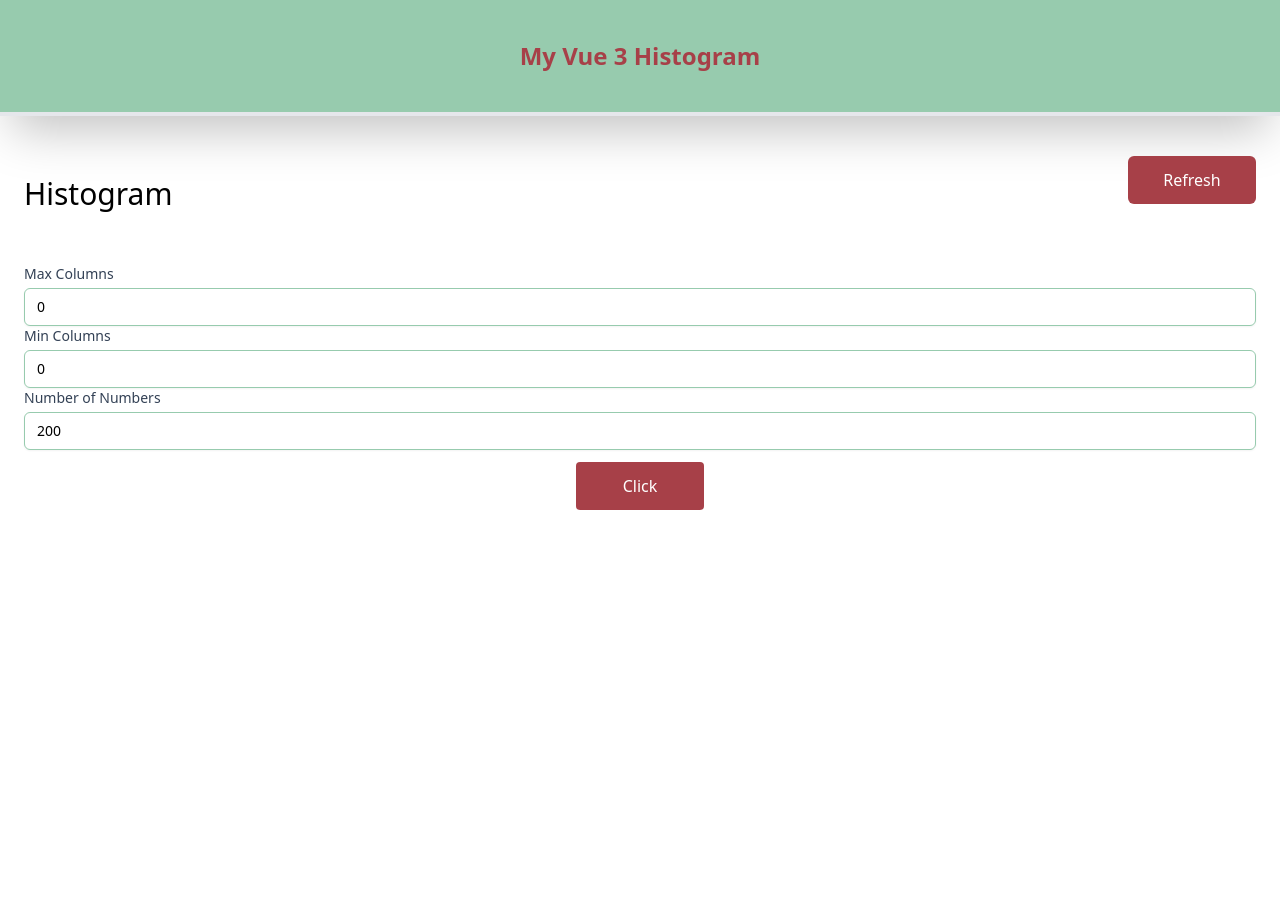
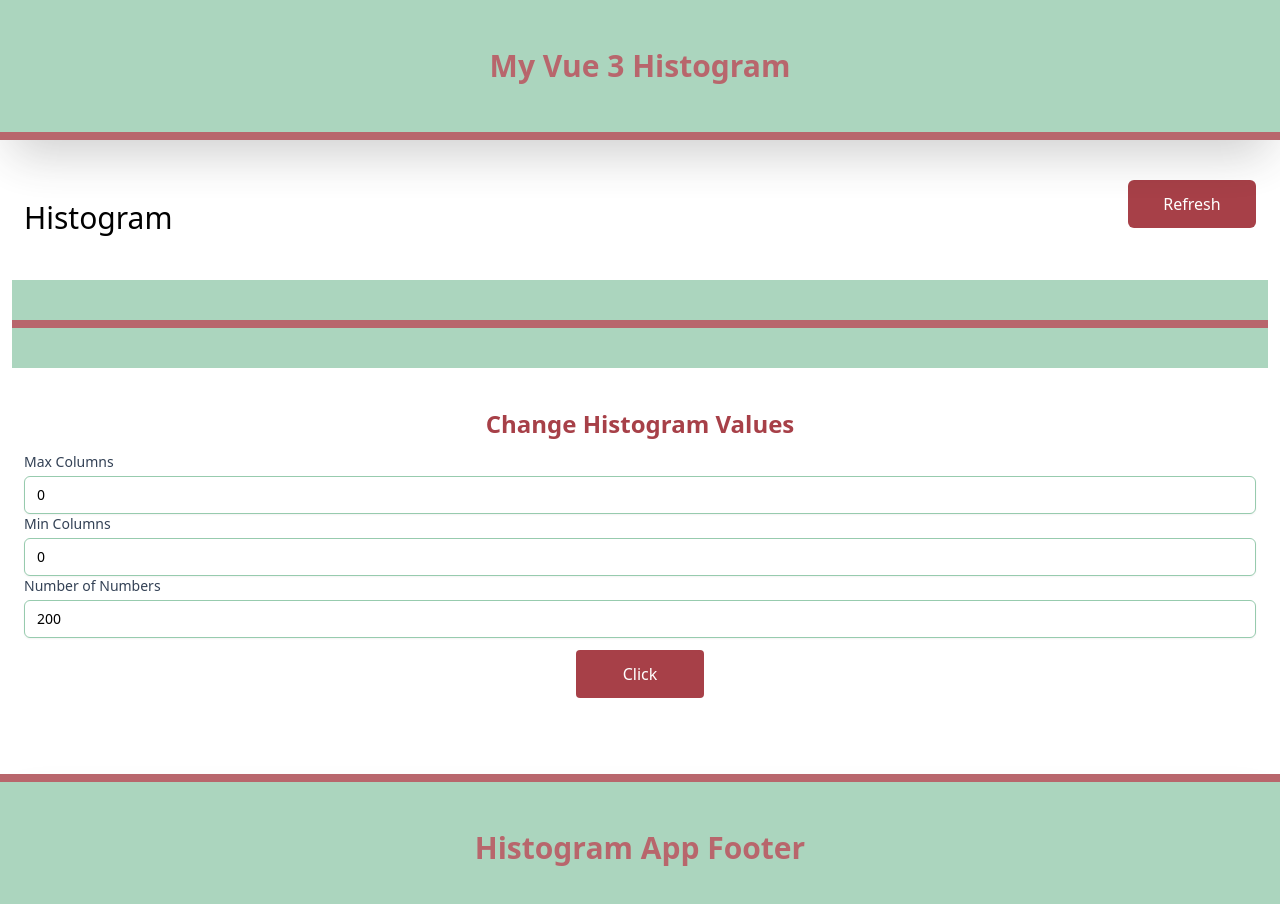
Before and after one commit to uverus2/Vue3Histogram, a Vue app in the folder Histogram/: page / in a window 1280 px wide. Shown: the top 904 px of the page. Before the commit the page ends 800 px from the top, so only its background shows below. Built offline with nearby package versions, Linux system fonts and the light colour scheme; no server answers.

Commit message:
Improve styling

```diff
--- /dev/null
+++ b/Histogram/src/components/TheDivider.vue
@@ -0,0 +1,5 @@
+<template>
+  <section class=" mr-[-1%] ml-[-1%] bg-basic font-bold text-center text my-6 mx-0 py-10 opacity-80">
+  <hr class="border-primary border-4"/>
+  </section>
+</template>
--- /dev/null
+++ b/Histogram/src/components/TheFooter.vue
@@ -0,0 +1,5 @@
+<template>
+  <footer class="bg-basic text-primary font-bold text-center border-t-8 border-t-primary shadow-2xl text mt-4 py-12 opacity-80">
+    <h3 class="text-3xl"> Histogram App Footer </h3>
+  </footer>
+</template>
--- a/Histogram/src/components/TheHeader.vue
+++ b/Histogram/src/components/TheHeader.vue
@@ -1,5 +1,5 @@
 <template>
-  <header class="bg-basic text-primary font-bold text-center border-b-4 shadow-2xl text py-10">
-    <h1 class="text-2xl">My Vue 3 <span class="font-extrabold"> Histogram </span></h1>
+  <header class="bg-basic text-primary font-bold text-center border-b-8 border-b-primary shadow-2xl text py-12 opacity-80">
+    <h1 class="text-3xl">My Vue 3 <span class="font-extrabold"> Histogram </span></h1>
   </header>
 </template>
--- a/Histogram/src/layouts/GeneralLayout.vue
+++ b/Histogram/src/layouts/GeneralLayout.vue
@@ -1,5 +1,6 @@
 <script setup>
 import TheHeader from "@/components/TheHeader.vue";
+import TheFooter from "@/components/TheFooter.vue";
 </script>
 
 <template>
@@ -8,5 +9,6 @@ import TheHeader from "@/components/TheHeader.vue";
     <section class="p-0 sm:p-3 md:p-6 red">
       <slot/>
     </section>
+    <TheFooter/>
   </main>
 </template>
--- a/Histogram/src/views/HomeView.vue
+++ b/Histogram/src/views/HomeView.vue
@@ -6,6 +6,7 @@ import TheLoader from "@/components/TheLoader.vue";
 import TheErrorAlert from "@/components/TheErrorAlert.vue";
 import TheHistogram from "@/components/Histogram/TheHistogram.vue";
 import TheForm from "@/components/HistogramForm/TheForm.vue";
+import TheDivider from "@/components/TheDivider.vue";
 
 import GeneralLayout from "@/layouts/GeneralLayout.vue";
 import {useIntegerFetch} from "@/composables/useIntegerFetch";
@@ -84,8 +85,10 @@ provide('apiOptions', options);
     <section>
       <TheHistogram v-if="checkIfResults" :data="histogramValues"/>
     </section>
+    <TheDivider />
     <section>
-      <div class="container mx-auto my-4 py-4">
+      <div class="container mx-auto my-5 py-4">
+        <h2 class="text-primary font-bold text-center mb-3 text-2xl">Change Histogram Values</h2>
         <TheForm @submitForm="submitForm"/>
       </div>
     </section>
```
